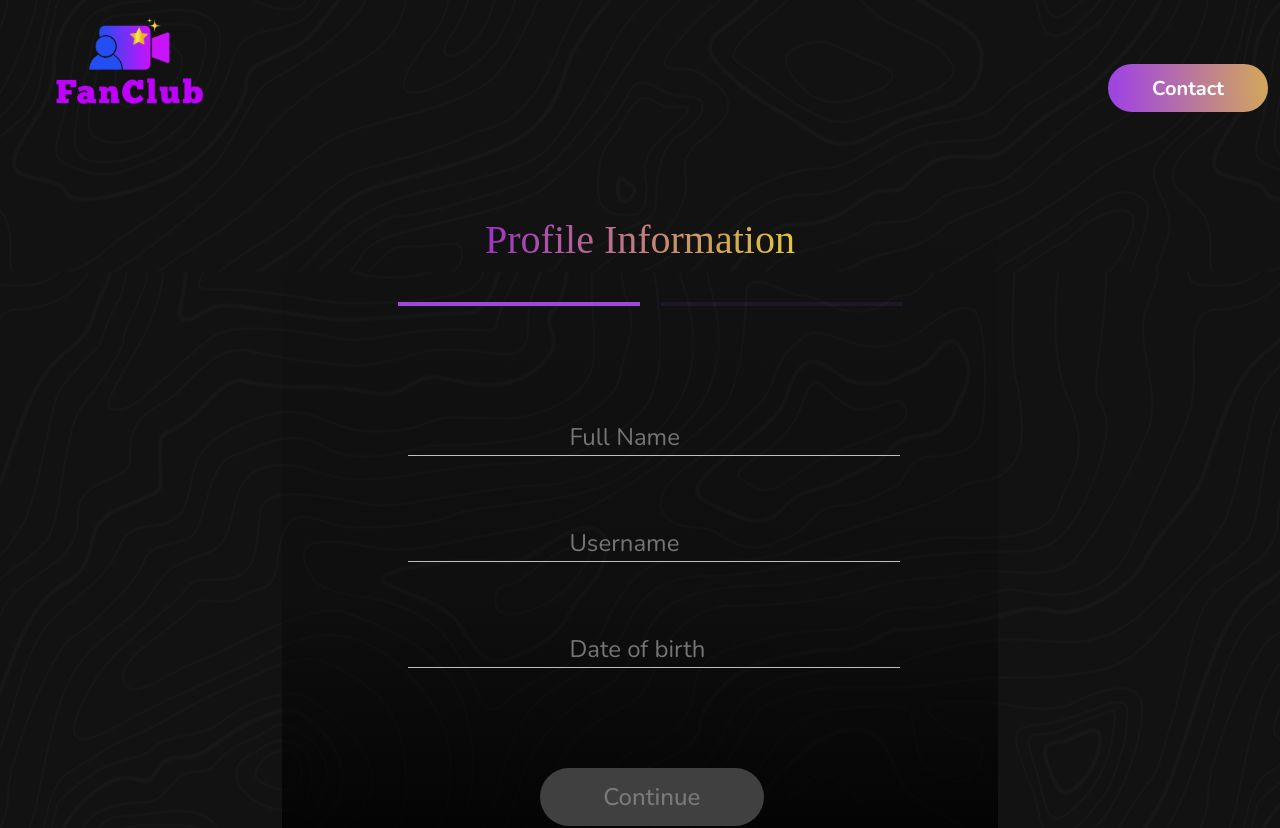
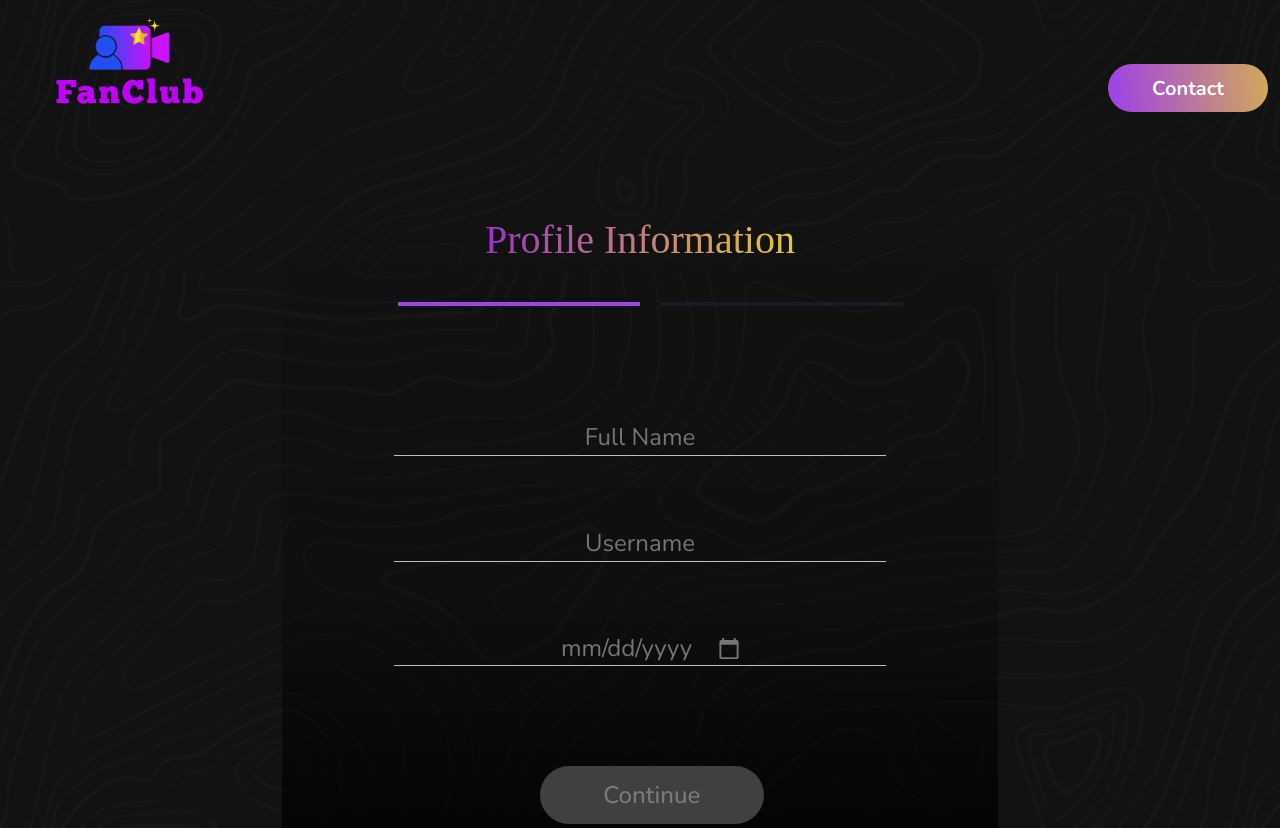
Before and after one commit to maddy12day/amandeep_project, a React (Create React App) app: page /profile in a window 1280 px wide. Shown: the top 828 px of the page. Built offline with nearby package versions, Linux system fonts and the light colour scheme.

Commit message:
Completed.

```diff
--- a/src/app/assets/styles/_input.scss
+++ b/src/app/assets/styles/_input.scss
@@ -5,13 +5,13 @@
   border-bottom: 1px solid #bebebe;
   width: 492px;
   margin: auto;
-  margin-left: 126px;
+  margin: 0px auto;
   .input-container {
     text-align: center;
     display: flex;
     align-items: center;
     justify-content: center;
-    margin-left: 28%;
+    // margin-left: 28%;
   }
   .start-input {
     border: none;
@@ -25,6 +25,7 @@
     background: transparent;
     // margin-right: 58px;
     margin: 0px auto;
+    text-align: center;
   }
   .error-input {
     color: red;
@@ -52,7 +53,7 @@
     outline: none;
     background: transparent;
    cursor:pointer;
-   margin-left: 27px;
+  //  margin-left: 27px;
   //  margin: 0px auto;
     box-shadow: 0 10px 25px rgba(0,0,0,0)
 
@@ -63,7 +64,7 @@
 .custom-arrow{
   position: absolute;
   top: 0px;
-    right: 78px;
+    right: 89px;
   display: block;
   // background: #3b3c47;
   height: 100%;
@@ -101,6 +102,11 @@
 option{
   background:#404040 ;
 }
+::-webkit-calendar-picker-indicator {
+    filter: invert(47%) sepia(0%) saturate(303%) hue-rotate(134deg) brightness(95%) contrast(70%);
+
+  }
+
 
 
 @media screen and (max-width: 768px){
--- a/src/app/utils/Validaton.js
+++ b/src/app/utils/Validaton.js
@@ -2,7 +2,9 @@ import * as yup from "yup";
 
 export const userschema = yup.object().shape({
   // option: yup.string().required(),
-  title: yup.string().required(),
+  Fullname: yup.string().required(),
+  date: yup.string().required(),
+  Username: yup.string().required(),
 });
 
 export const userschema1 = yup.object().shape({
--- a/src/app/views/Verify/firststep.js
+++ b/src/app/views/Verify/firststep.js
@@ -27,23 +27,23 @@ const FirstStep = ({stepCount})=>{
     <div className="secondstep-input">
         <Input type={"text"} placeholder={"Full Name"} name={"title"}
            inputClass={"start-input"} imgSrc={""}
-            {...register('title')}
+            {...register('Fullname')}
            />
-           <p className="error1">{errors.title?.message}</p>
+           <p className="error1">{errors.Fullname?.message}</p>
       </div>
       <div className="secondstep-input">
         <Input type={"text"} placeholder={"Username"} name={"title"}
            inputClass={"start-input"} imgSrc={""}
-            {...register('title')}
+            {...register('Username')}
            />
-           <p className="error1">{errors.title?.message}</p>
+           <p className="error1">{errors.Username?.message}</p>
       </div>
       <div className="secondstep-input">
-        <Input type={"text"} placeholder={"Date of birth"} name={"title"}
+        <Input type={"date"} placeholder={"Date of birth"} name={"title"}
            inputClass={"start-input"} imgSrc={""}
-            {...register('title')}
+            {...register('date')}
            />
-           <p className="error1">{errors.title?.message}</p>
+           <p className="error1">{errors.date?.message}</p>
       </div>
       </div>
     {/* <div className="profile-paragraph">
--- a/src/app/views/Verify/secondstep.js
+++ b/src/app/views/Verify/secondstep.js
@@ -67,8 +67,8 @@ const SecondStep=({stepCount})=>{
          <p className="error1">{errors.country?.message}</p>
       </div>
       <div className="secondstep-input">
-        <Input type={"text"} placeholder={"Email"} name={"email"}
-           inputClass={"start-input"} imgSrc={""}
+        <Input type={"email"} placeholder={"Email"} name={"email"}
+           inputClass={"start-input"}
             {...register('email')}
            />
            <p className="error1">{errors.email?.message}</p>
```
